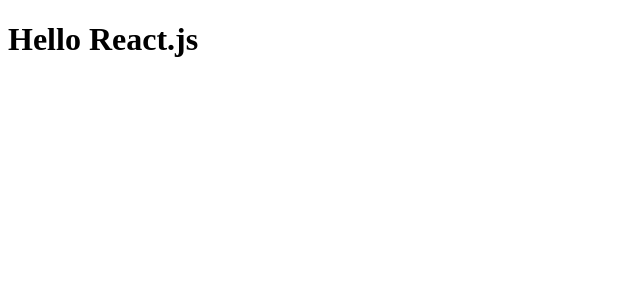
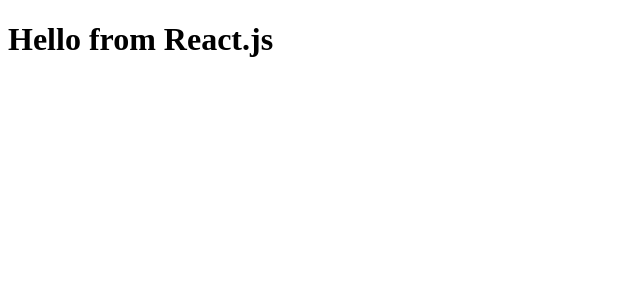
Before and after one commit to ammarkandel/simple-calculator-js, a React (Create React App) app: page / in a window 1280 px wide. Shown: the top 300 px of the page, without its empty margins (0-640 px from the left). Built offline with nearby package versions, Linux system fonts and the light colour scheme.

Commit message:
Test react view

```diff
--- a/src/App.js
+++ b/src/App.js
@@ -1,6 +1,6 @@
 function App() {
   return (
-    <h1>Hello React.js</h1>
+    <h1>Hello from React.js</h1>
   );
 }
 
```
